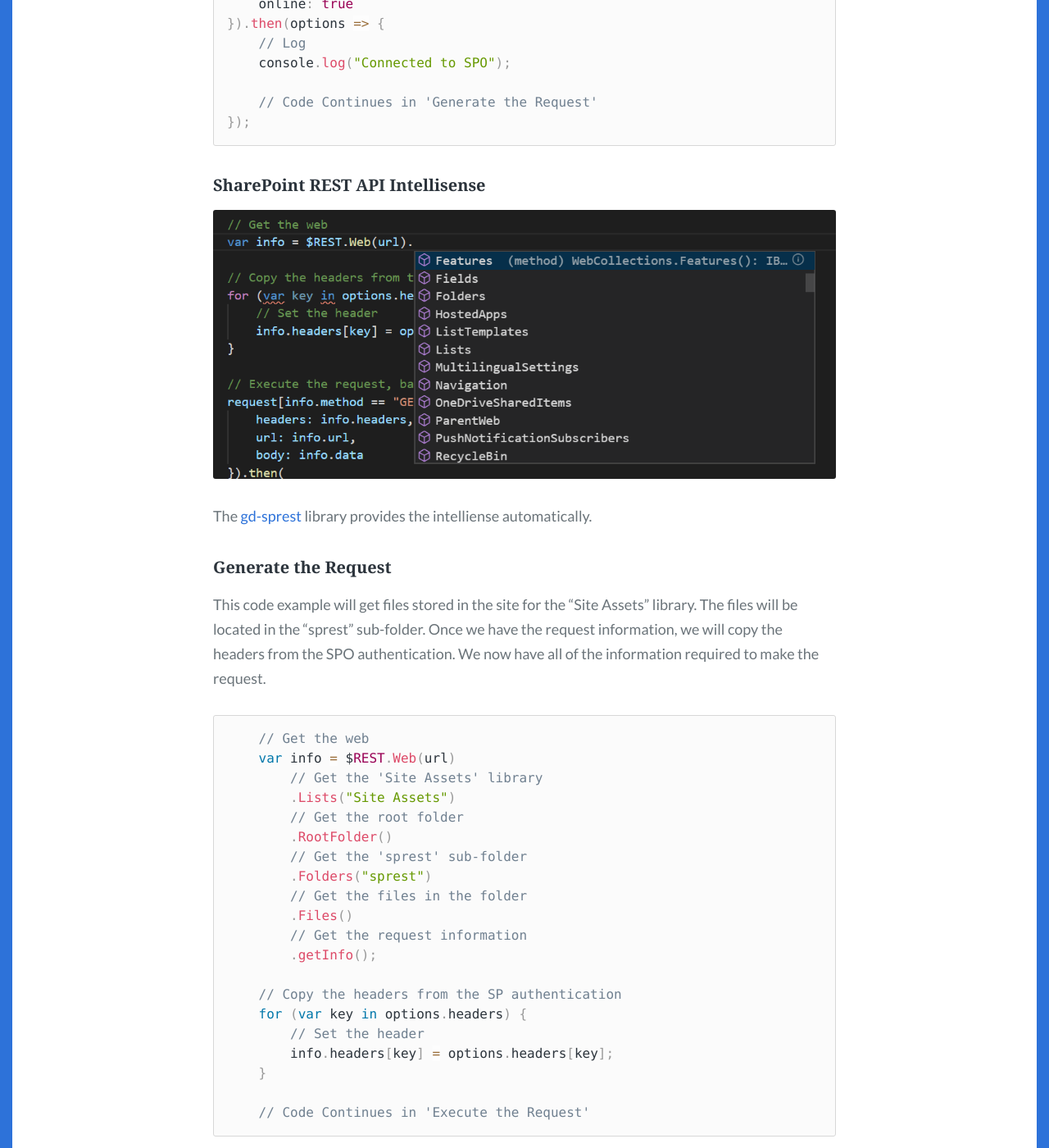
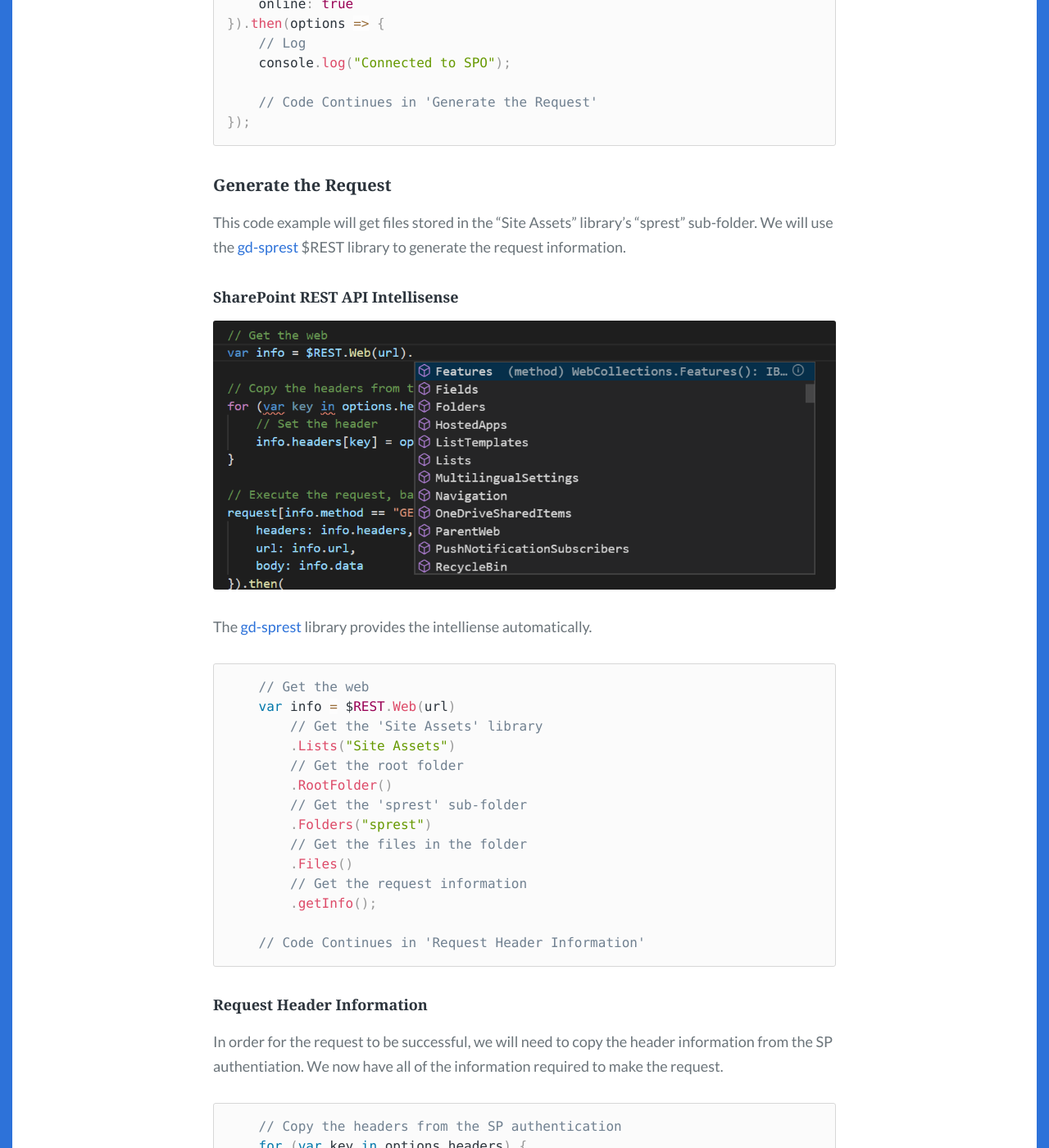
Before and after one commit to gunjandatta/blog, a Jekyll site: the page built from _posts/2020/2020-01-26-connect-to-sp-using-nodejs.md, in a window 1280 px wide and 1400 px high, scrolled down 1467 px. Shown: the whole window at 82% size. Built offline with Jekyll 4.4.1, drawn with Linux system fonts in a browser that asks for light colours; some web fonts are replaced.

Commit message:
Updated the post.

````diff
--- a/_posts/2020/2020-01-26-connect-to-sp-using-nodejs.md
+++ b/_posts/2020/2020-01-26-connect-to-sp-using-nodejs.md
@@ -56,15 +56,16 @@ spauth.getAuth(url, {
     // Code Continues in 'Generate the Request'
 });
 ```
-#### SharePoint REST API Intellisense
+
+#### Generate the Request
+
+This code example will get files stored in the "Site Assets" library's "sprest" sub-folder. We will use the [gd-sprest](https://dattabase.com) $REST library to generate the request information.
+
+##### SharePoint REST API Intellisense
 
 ![Intellisense](images/NodeJS/intellisense.png)
 
 The [gd-sprest](https://dattabase.com) library provides the intelliense automatically.
-
-#### Generate the Request
-
-This code example will get files stored in the site for the "Site Assets" library. The files will be located in the "sprest" sub-folder. Once we have the request information, we will copy the headers from the SPO authentication. We now have all of the information required to make the request.
 
 ```js
     // Get the web
@@ -80,6 +81,14 @@ This code example will get files stored in the site for the "Site Assets" librar
         // Get the request information
         .getInfo();
 
+    // Code Continues in 'Request Header Information'
+```
+
+##### Request Header Information
+
+In order for the request to be successful, we will need to copy the header information from the SP authentiation. We now have all of the information required to make the request.
+
+```js
     // Copy the headers from the SP authentication
     for (var key in options.headers) {
         // Set the header
````
